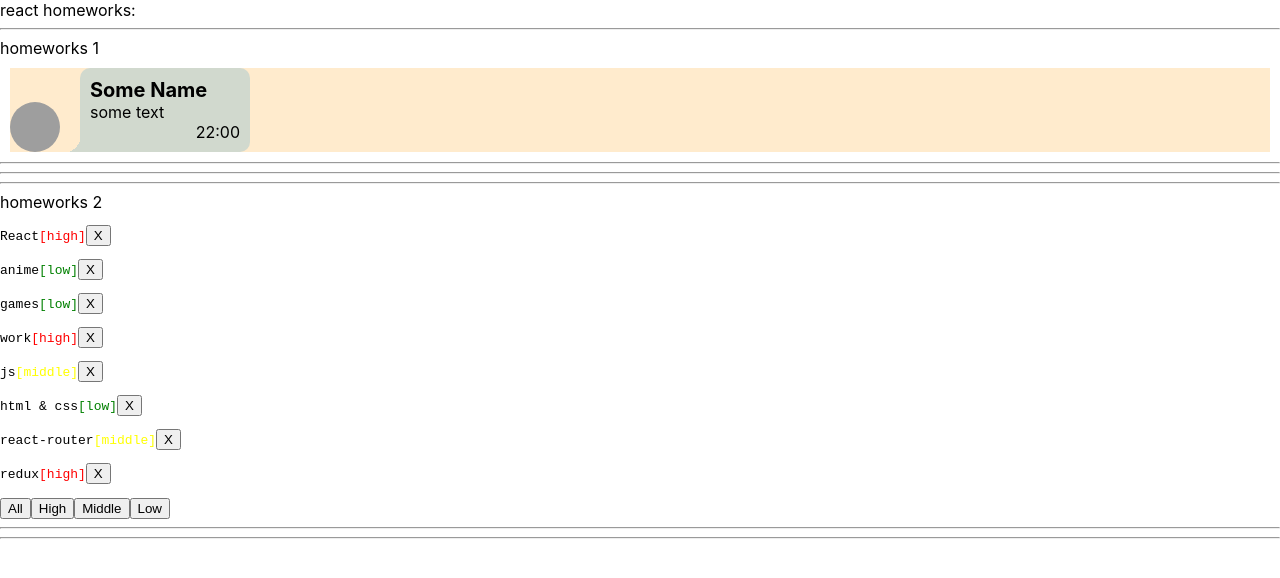
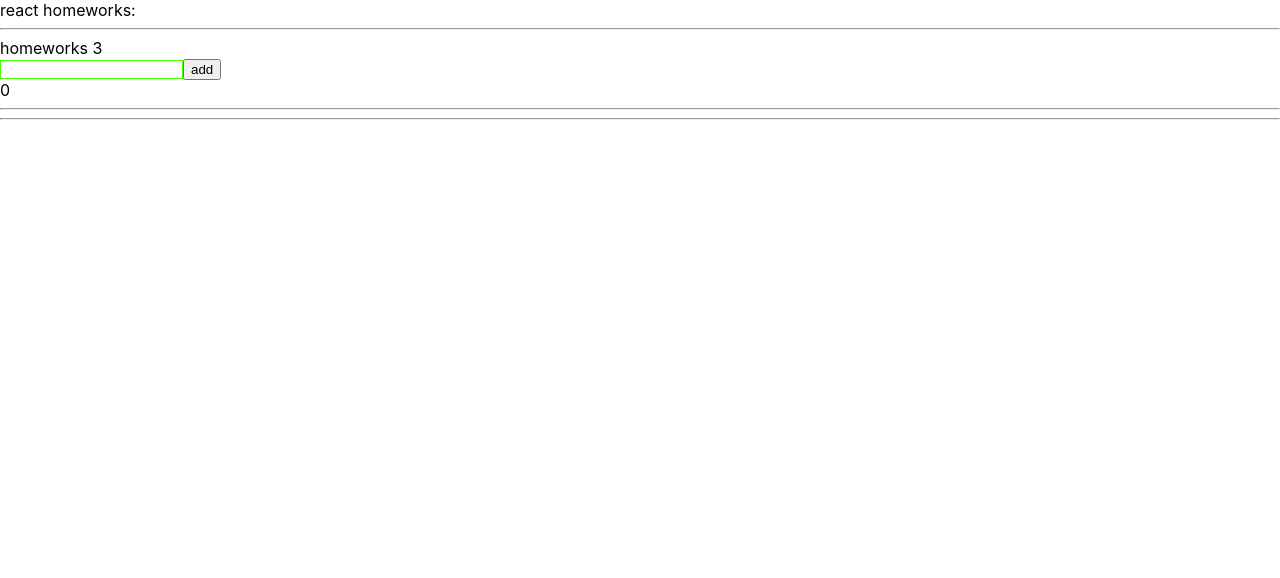
Before and after one commit to LastOneInMatrix/HomeWorks, a React (Create React App) app: page / in a window 1280 px wide. Shown: the top 578 px of the page. Built offline with nearby package versions, Linux system fonts and the light colour scheme; grey boxes are pictures that could not be loaded.

Commit message:
--add 3td lesson

```diff
--- a/package.json
+++ b/package.json
@@ -10,10 +10,12 @@
     "@types/node": "^12.0.0",
     "@types/react": "^17.0.0",
     "@types/react-dom": "^17.0.0",
+    "@types/uuid": "^8.3.1",
     "react": "^17.0.2",
     "react-dom": "^17.0.2",
     "react-scripts": "4.0.3",
     "typescript": "^4.1.2",
+    "uuid": "^8.3.2",
     "web-vitals": "^1.0.1"
   },
   "scripts": {
--- a/src/p1-main/m1-ui/u1-app/App.tsx
+++ b/src/p1-main/m1-ui/u1-app/App.tsx
@@ -1,15 +1,16 @@
 import React from 'react'
 import s from './App.module.css'
 import HW1 from '../../../p2-homeworks/h1/HW1';
-import HW2 from '../../../p2-homeworks/h2/HW2'
+import HW2 from '../../../p2-homeworks/h2/HW2';
+import HW3 from '../../../p2-homeworks/h3/HW3';
 
 function App() {
     return (
         <div className={s.App}>
             <div>react homeworks:</div>
-            <HW1/>
-            <HW2/>
-            {/*<HW3/>*/}
+            {/*<HW1/>*/}
+            {/*<HW2/>*/}
+            <HW3/>
             {/*<HW4/>*/}
             {/*<HW5/>*/}
 
--- a/src/p2-homeworks/h2/Affair.tsx
+++ b/src/p2-homeworks/h2/Affair.tsx
@@ -11,7 +11,7 @@ function Affair({affair, deleteAffairCallback, ...props}: AffairPropsType) {
     const deleteCallback = () => {
         deleteAffairCallback(affair._id);
     };
-    console.log(affair.priority)
+
     const color = (priority: FilterType) => {
         switch (priority) {
             case "middle":
--- a/src/p2-homeworks/h3/Greeting.module.css
+++ b/src/p2-homeworks/h3/Greeting.module.css
@@ -1,7 +1,13 @@
-.someClass {
-
+.someClassForInput {
+    color: #4fea0b;
+    border: 1px solid #44ff00;
 }
 
 .error {
     border: 1px solid red;
 }
+
+::placeholder {
+    color: red;
+    opacity: 0.7; /* Firefox */
+}
--- a/src/p2-homeworks/h3/Greeting.tsx
+++ b/src/p2-homeworks/h3/Greeting.tsx
@@ -1,11 +1,11 @@
-import React from 'react'
+import React, {ChangeEvent} from 'react'
 import s from './Greeting.module.css'
 
 type GreetingPropsType = {
-    name: any // need to fix any
-    setNameCallback: any // need to fix any
-    addUser: any // need to fix any
-    error: any // need to fix any
+    name: string // need to fix any
+    setNameCallback: (e: ChangeEvent<HTMLInputElement>) => void // need to fix any
+    addUser: () => void// need to fix any
+    error: string // need to fix any
     totalUsers: any // need to fix any
 }
 
@@ -17,9 +17,13 @@ const Greeting: React.FC<GreetingPropsType> = (
 
     return (
         <div>
-            <input value={name} onChange={setNameCallback} className={inputClass}/>
-            <span>{error}</span>
-            <button onClick={addUser}>add</button>
+            <div className={s.form}>
+                <input value={name} placeholder={error ? error : name} onChange={setNameCallback} className={ error ? inputClass : s.someClassForInput}/>
+                <button onClick={addUser}>add</button>
+            </div>
+
+            {error && <span>{`Ошибка: ${error} `}</span>}
+
             <span>{totalUsers}</span>
         </div>
     )
--- a/src/p2-homeworks/h3/GreetingContainer.tsx
+++ b/src/p2-homeworks/h3/GreetingContainer.tsx
@@ -1,28 +1,33 @@
-import React, {useState} from 'react'
+import React, {ChangeEvent, useState} from 'react'
 import Greeting from './Greeting'
+import {UserType} from "./HW3";
 
 type GreetingContainerPropsType = {
-    users: any // need to fix any
-    addUserCallback: any // need to fix any
+    users: Array<UserType>
+    addUserCallback: (name: string) => void// need to fix any
 }
 
-// более простой и понятный для новичков
-// function GreetingContainer(props: GreetingPropsType) {
 
-// более современный и удобный для про :)
-// уровень локальной логики
+
 const GreetingContainer: React.FC<GreetingContainerPropsType> = ({users, addUserCallback}) => { // деструктуризация пропсов
-    const [name, setName] = useState<any>('') // need to fix any
-    const [error, setError] = useState<any>('') // need to fix any
-
-    const setNameCallback = (e: any) => { // need to fix any
-        setName('') // need to fix
+    const [name, setName] = useState<string>('')
+    const [error, setError] = useState<string>('')
+    const setNameCallback = (e: ChangeEvent<HTMLInputElement>) => {
+        setName(e.currentTarget.value)
     }
     const addUser = () => {
-        alert(`Hello  !`) // need to fix
+        if (!name) {
+            setError('ОШИБКА ВВЕДИТЕ ДАННЫЕ')
+        }
+        else {
+            alert(`Hello  ${name}!`) // need to fix
+            addUserCallback(name);
+            setName('')
+            setError('')
+        }
     }
 
-    const totalUsers = 0 // need to fix
+    const totalUsers = users.length
 
     return (
         <Greeting
--- a/src/p2-homeworks/h3/HW3.tsx
+++ b/src/p2-homeworks/h3/HW3.tsx
@@ -1,26 +1,26 @@
 import React, {useState} from 'react'
 import GreetingContainer from './GreetingContainer'
+import {v1} from "uuid";
 
 // types
 export type UserType = {
-    _id: any // need to fix any
-    name: any // need to fix any
+    _id: number
+    name: string
 }
+
 
 // уровень работы с глобальными данными
 function HW3() {
-    const [users, setUsers] = useState<any>([]) // need to fix any
+    const [users, setUsers] = useState<Array<UserType>>([])
 
-    const addUserCallback = (name: any) => { // need to fix any
-        setUsers([]) // need to fix
+    const addUserCallback = (name: string) => {
+        setUsers([{_id: +v1(), name}, ...users])
     }
-
+    console.log(users)
     return (
         <div>
             <hr/>
             homeworks 3
-
-            {/*should work (должно работать)*/}
             <GreetingContainer users={users} addUserCallback={addUserCallback}/>
 
             <hr/>
```
Also changed, not shown: 1 other file (tests, documents, lock files or other folders).
